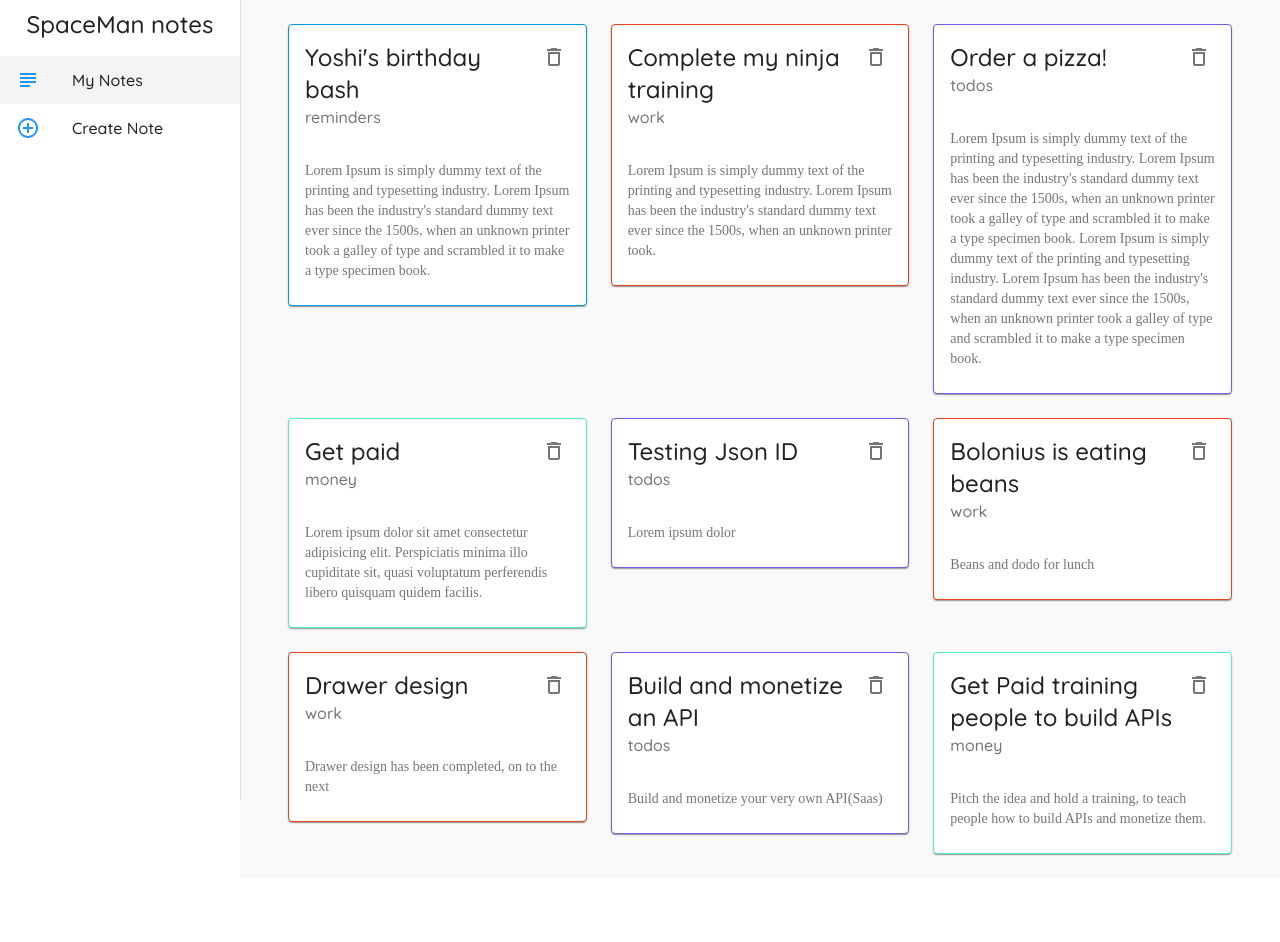
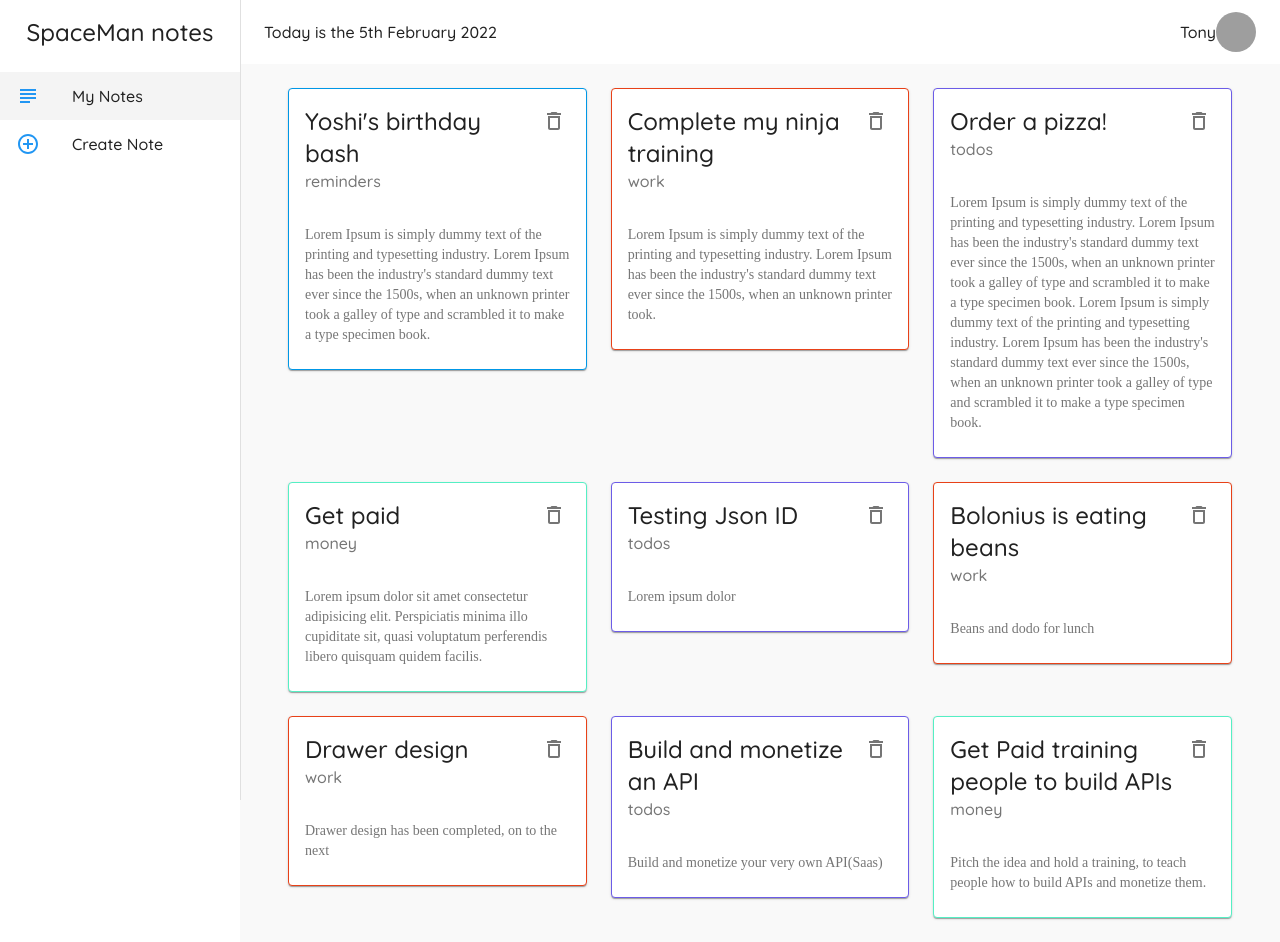
Before and after one commit to tonyedgal/notes-app, a React (Create React App) app: page / in a window 1280 px wide. Before the commit the page ends 878 px from the top, so only its background shows below. Built offline with nearby package versions, Linux system fonts and the light colour scheme; data requests are answered from the project's data file; grey boxes are pictures that could not be loaded; a web font is replaced by a local one.

Commit message:
feat: created an appbar

```diff
--- a/package.json
+++ b/package.json
@@ -8,6 +8,7 @@
     "@testing-library/jest-dom": "^5.16.1",
     "@testing-library/react": "^12.1.2",
     "@testing-library/user-event": "^13.5.0",
+    "date-fns": "^2.28.0",
     "react": "^17.0.2",
     "react-dom": "^17.0.2",
     "react-router-dom": "^5.2.0",
--- a/src/component/Layout.js
+++ b/src/component/Layout.js
@@ -7,9 +7,13 @@ import {
   ListItem,
   ListItemIcon,
   ListItemText,
+  AppBar,
+  Toolbar,
+  Avatar,
 } from "@material-ui/core";
 import { AddCircleOutlineOutlined, SubjectOutlined } from "@material-ui/icons";
 import { useHistory, useLocation } from "react-router-dom";
+import { format } from "date-fns";
 
 const drawerWidth = 240;
 
@@ -33,8 +37,15 @@ const useStyles = makeStyles((theme) => {
       backgroundColor: "#f4f4f4",
     },
     title: {
-      padding: theme.spacing(1),
+      padding: theme.spacing(2),
       textAlign: "center",
+    },
+    appbar: {
+      width: `calc(100% - ${drawerWidth}px)`,
+    },
+    toolbar: theme.mixins.toolbar,
+    date: {
+      flexGrow: 1,
     },
   };
 });
@@ -59,6 +70,18 @@ export default function Layout({ children }) {
 
   return (
     <div className={classes.root}>
+      {/* App bar */}
+      <AppBar className={classes.appbar} elevation={0} color="textPrimary">
+        <Toolbar>
+          <Typography className={classes.date}>
+            {" "}
+            Today is the {format(new Date(), "do MMMM Y")}
+          </Typography>
+          <Typography>Tony</Typography>
+          <Avatar src="../../public/avatar.jpg" />
+        </Toolbar>
+      </AppBar>
+
       {/* Side drawer */}
       <Drawer
         className={classes.drawer}
@@ -89,7 +112,10 @@ export default function Layout({ children }) {
         </List>
       </Drawer>
 
-      <div className={classes.page}>{children}</div>
+      <div className={classes.page}>
+        <div className={classes.toolbar}></div>
+        {children}
+      </div>
     </div>
   );
 }
--- a/src/component/NoteCard.js
+++ b/src/component/NoteCard.js
@@ -38,7 +38,6 @@ export default function NoteCard({ note, handleDelete }) {
     <>
       <Card elevation={1} className={classes.border}>
         <CardHeader
-          className={classes.content}
           action={
             <IconButton onClick={() => handleDelete(note.id)}>
               <DeleteOutlined />
```
Also changed, not shown: public/avatar.jpg (added), 1 other file (tests, documents, lock files or other folders).
